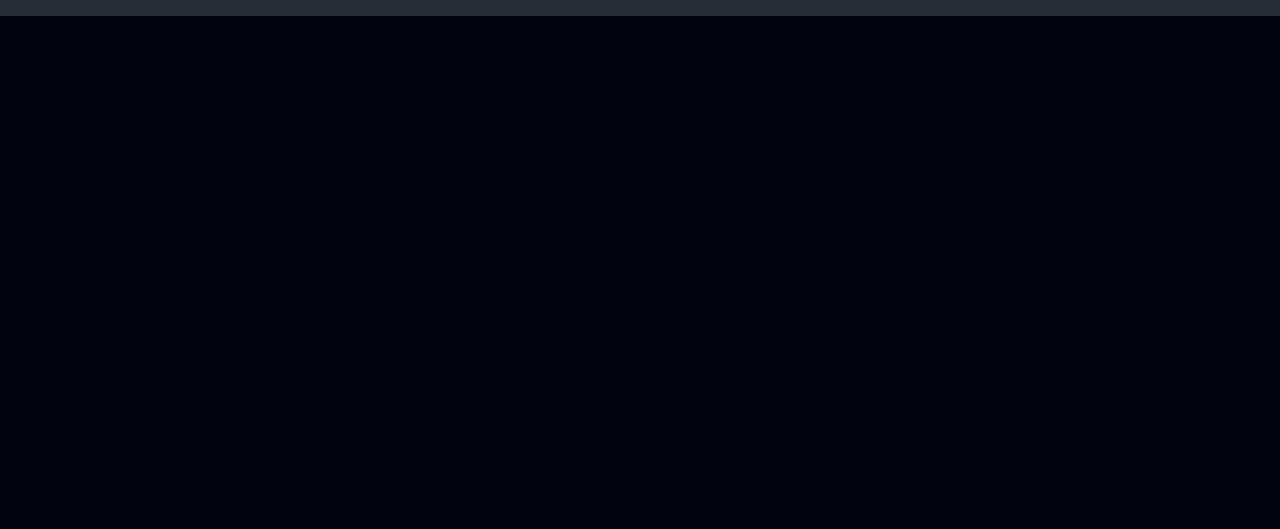
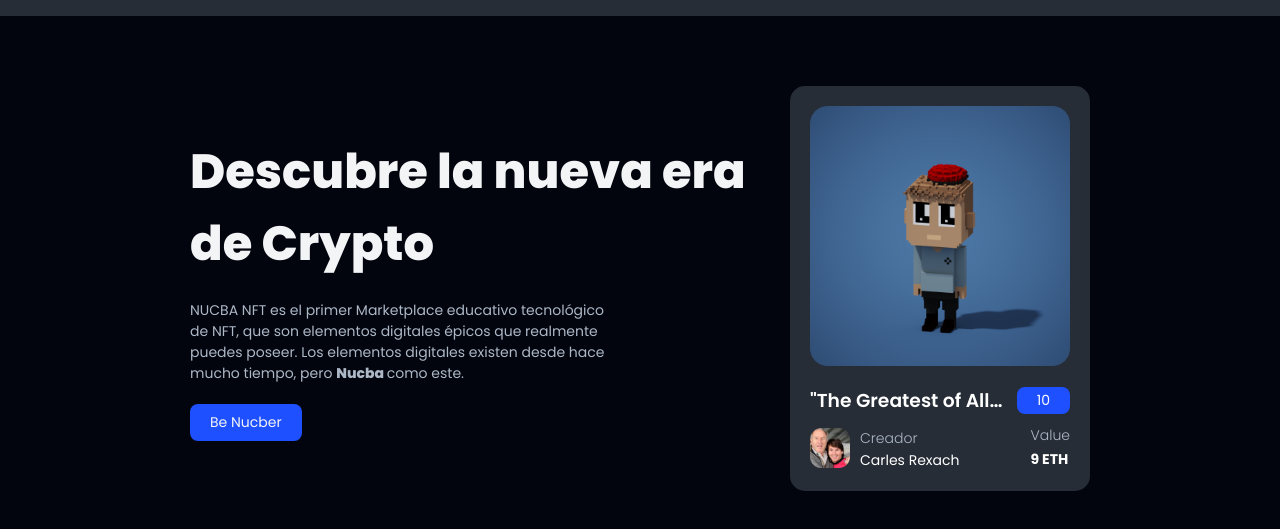
Before and after one commit to nylzen/nucba-3517, a plain HTML site: page NUCBANFT/index.html in a window 1280 px wide. Shown: the part 49-578 px from the top of the page. Drawn offline with Linux system fonts and the light colour scheme.

Commit message:
add: Section Hero

```diff
--- a/NUCBANFT/assets/styles.css
+++ b/NUCBANFT/assets/styles.css
@@ -4,6 +4,7 @@
 /* TODO: ELIMINAR EL BACKGROUND */
 body {
   background: var(--background);
+  color: white;
 }
 
 :root {
@@ -34,6 +35,7 @@ body {
   --font-black: 800;
 
   --font-sm: 14px;
+  --font-xl: 48px;
 }
 
 * {
@@ -95,3 +97,124 @@ body {
   height: 20px;
   cursor: pointer;
 }
+
+/* MAIN */
+main {
+  display: flex;
+  flex-direction: column;
+  justify-content: center;
+  align-items: center;
+  width: 100%;
+}
+
+/* Hero */
+#hero {
+  margin-top: 65px;
+  padding: 70px 0;
+  max-width: 1200px;
+  display: flex;
+  justify-content: center;
+  align-items: center;
+}
+
+.hero-info {
+  display: flex;
+  flex-direction: column;
+  align-items: flex-start;
+  gap: 20px;
+  width: 50%;
+}
+
+.hero-info h1 {
+  font-size: var(--font-xl);
+  font-weight: var(--font-black);
+  color: var(--text-white);
+}
+
+.hero-info p {
+  font-size: var(--font-sm);
+  width: 70%;
+  color: var(--text-gray);
+}
+
+.hero-info p > span {
+  font-weight: var(--font-black);
+}
+
+.btn {
+  font-size: var(--font-sm);
+  color: var(--text-white);
+  background-color: var(--primary);
+  padding: 8px 20px;
+  border-radius: 8px;
+}
+
+.hero-card {
+  background: var(--secondary);
+  padding: 20px;
+  border-radius: 15px;
+  display: flex;
+  flex-direction: column;
+  gap: 20px;
+  justify-content: center;
+  width: 300px;
+}
+
+.hero-card-info {
+  display: flex;
+  flex-direction: column;
+  gap: 10px;
+}
+
+.hero-card-top {
+  display: flex;
+  align-items: center;
+  justify-content: space-around;
+  gap: 10px;
+}
+
+.hero-card-top h3 {
+  white-space: nowrap;
+  text-overflow: ellipsis;
+  overflow: hidden;
+  font-weight: var(--font-semibold);
+}
+
+.hero-card-top span {
+  background: var(--primary);
+  padding: 3px 20px;
+  border-radius: 8px;
+  font-size: var(--font-sm);
+}
+
+.hero-card-bottom {
+  display: flex;
+  justify-content: space-between;
+}
+
+.hero-card-creator {
+  display: flex;
+  align-items: center;
+  gap: 10px;
+}
+
+.hero-card-creator img {
+  width: 40px;
+}
+
+/* TODO: PSEUDOCLASE */
+.creator-info span,
+.hero-card-price p {
+  color: var(--text-gray);
+  font-size: var(--font-sm);
+  font-weight: var(--font-light);
+}
+
+.creator-info p,
+.hero-card-price span {
+  font-size: var(--font-sm);
+}
+
+.hero-card-price span {
+  font-weight: var(--font-bold);
+}
--- a/NUCBANFT/index.html
+++ b/NUCBANFT/index.html
@@ -11,7 +11,7 @@
       <img src="./assets/img/logo.png" alt="Logo de NucbaNFT" class="logo" />
       <nav class="navbar">
         <ul class="navbar-list">
-          <li class="font"><a href="#">Home</a></li>
+          <li class="font"><a href="#hero">Home</a></li>
           <li><a href="#">Descubre</a></li>
           <li><a href="#">BTC</a></li>
           <li><a href="#">YouTube</a></li>
@@ -25,5 +25,53 @@
         />
       </nav>
     </header>
+    <main>
+      <!-- HERO -->
+      <section id="hero">
+        <div class="hero-info">
+          <h1>Descubre la nueva era de Crypto</h1>
+          <p>
+            NUCBA NFT es el primer Marketplace educativo tecnológico de NFT, que
+            son elementos digitales épicos que realmente puedes poseer. Los
+            elementos digitales existen desde hace mucho tiempo, pero
+            <span> Nucba </span> como este.
+          </p>
+          <a href="#" class="btn">Be Nucber</a>
+        </div>
+        <div class="hero-card">
+          <img src="./assets/img/hero/hero-card.png" alt="Hero img" />
+          <div class="hero-card-info">
+            <!-- Primera parte Arriba -->
+            <div class="hero-card-top">
+              <h3>"The Greatest of All Time"</h3>
+              <span>10</span>
+            </div>
+
+            <!-- Parte de abajo -->
+            <div class="hero-card-bottom">
+              <!-- Creador -->
+              <div class="hero-card-creator">
+                <img
+                  src="./assets/img/hero/creator.png"
+                  alt="Imagen del creador"
+                />
+                <div class="creator-info">
+                  <span>Creador</span>
+                  <p>Carles Rexach</p>
+                </div>
+              </div>
+              <!-- /Creador -->
+
+              <!-- Price -->
+              <div class="hero-card-price">
+                <p>Value</p>
+                <span>9 ETH</span>
+              </div>
+              <!-- /Price -->
+            </div>
+          </div>
+        </div>
+      </section>
+    </main>
   </body>
 </html>
```
